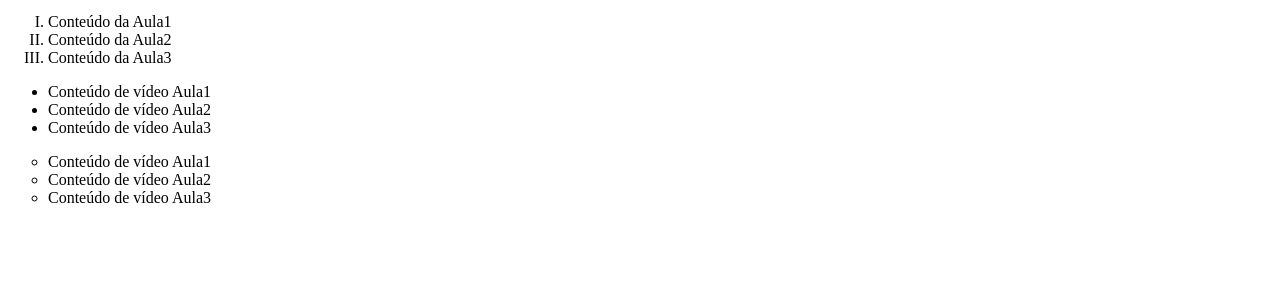
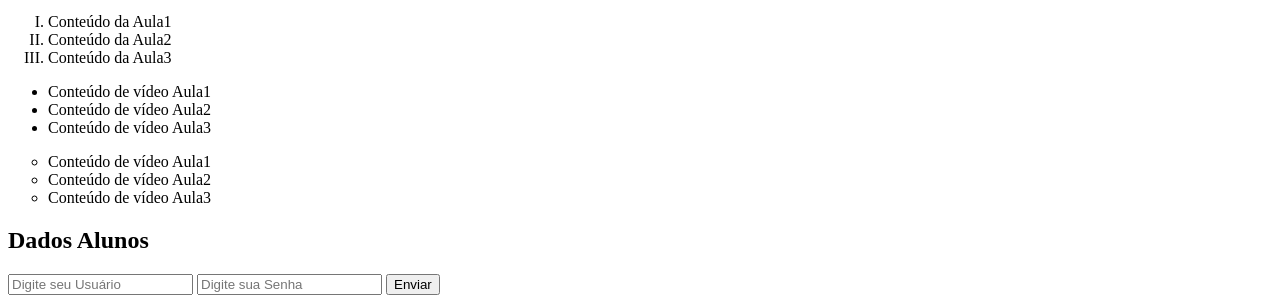
Before and after one commit to KimKristy/Exemplo1, a plain HTML site: page exemplo1/index.html in a window 1280 px wide. Shown: the part 829-1132 px from the top of the page. Before the commit the page ends 1052 px from the top, so only its background shows below. Drawn offline with Linux system fonts and the light colour scheme.

Commit message:
adicionando formulario e criando outra pagina

```diff
--- a/exemplo1/index.html
+++ b/exemplo1/index.html
@@ -62,6 +62,15 @@
             <li>Conteúdo de vídeo Aula3</li>
         </ul>
 
+        <!-- formularios -->
+        <h2>Dados Alunos</h2>
+        <form action="dados.html">
+            <input type="text" placeholder="Digite seu Usuário" required>
+            <input type="password" placeholder="Digite sua Senha" required>
+            <button type="submit">Enviar</button>
+        </form>
+
+
     <!-- FINAL DO CORPO DA PÁGINA -->
     </body>
 
```
Also changed, not shown: exemplo1/dados.html (added, +12 -0 lines).
